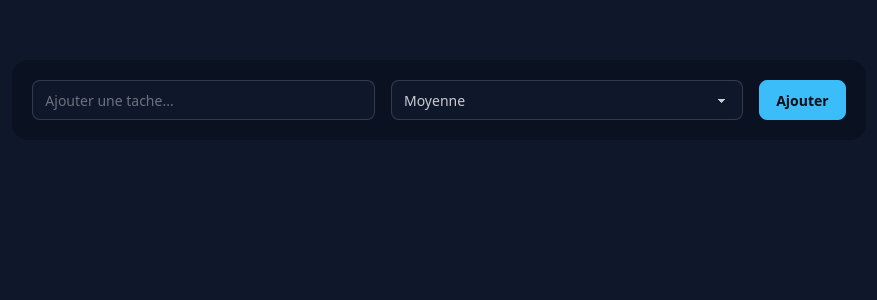
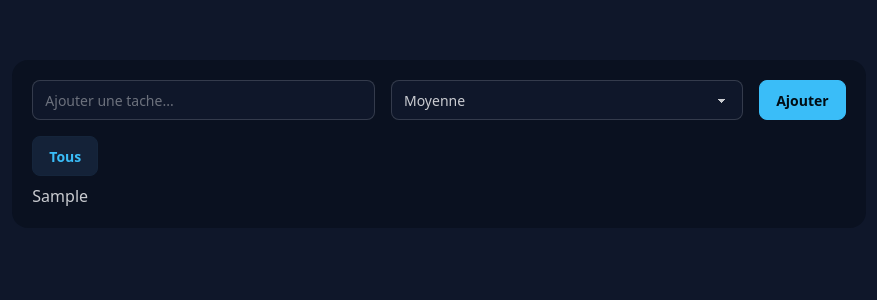
Before and after one commit to sadournyg/todo-react, a React (Vite) app: page / in a window 1280 px wide. Both pictures are taken after typing "Sample" into the empty fields and a click on the button "Ajouter". Shown: the top 300 px of the page, without its empty margins (201-1078 px from the left). Built offline with nearby package versions, Linux system fonts and the light colour scheme.

Commit message:
feat: add todo filtering by priority and display list

```diff
--- a/src/App.tsx
+++ b/src/App.tsx
@@ -1,3 +1,4 @@
+import { Divide } from "lucide-react";
 import { useEffect, useState } from "react";
 
 type Priority = "Urgente" | "Moyenne" | "Basse";
@@ -14,6 +15,7 @@
   const savedTodos = localStorage.getItem("todos");
   const initialTodos: Todo[] = savedTodos ? JSON.parse(savedTodos) : [];
   const [todos, setTodos] = useState<Todo[]>(initialTodos);
+  const [filter, setFilter] = useState<Priority | "Tous">("Tous");
 
   useEffect(() => {
     localStorage.setItem("todos", JSON.stringify(todos));
@@ -24,7 +26,7 @@
 
     const newTodo: Todo = {
       id: Date.now(),
-      title: input.trim(),
+      text: input.trim(),
       priority: priority,
     };
 
@@ -32,6 +34,14 @@
     setTodos(NewTodos);
     setInput("");
     setPriority("Moyenne");
+  }
+
+  let filteredTodos: Todo[] = [];
+
+  if (filter === "Tous") {
+    filteredTodos = todos;
+  } else {
+    filteredTodos = todos.filter((todo) => todo.priority === filter);
   }
 
   return (
@@ -58,6 +68,27 @@
             Ajouter
           </button>
         </div>
+        <div className="space-y-2 flex-1 h-fit">
+          <div className="flex flex-wrap gap-4 ">
+            <button
+              className={`btn btn-soft ${
+                filter === "Tous" ? "btn-primary" : ""
+              }`}
+              onClick={() => setFilter("Tous")}
+            >
+              Tous
+            </button>
+          </div>
+          {filteredTodos.length > 0 ? (
+            <ul className="divide-y divide-primary/20">
+              {filteredTodos.map((todo) => (
+                <li>{todo.text}</li>
+              ))}
+            </ul>
+          ) : (
+            <div>test2</div>
+          )}
+        </div>
       </div>
     </div>
   );
```
